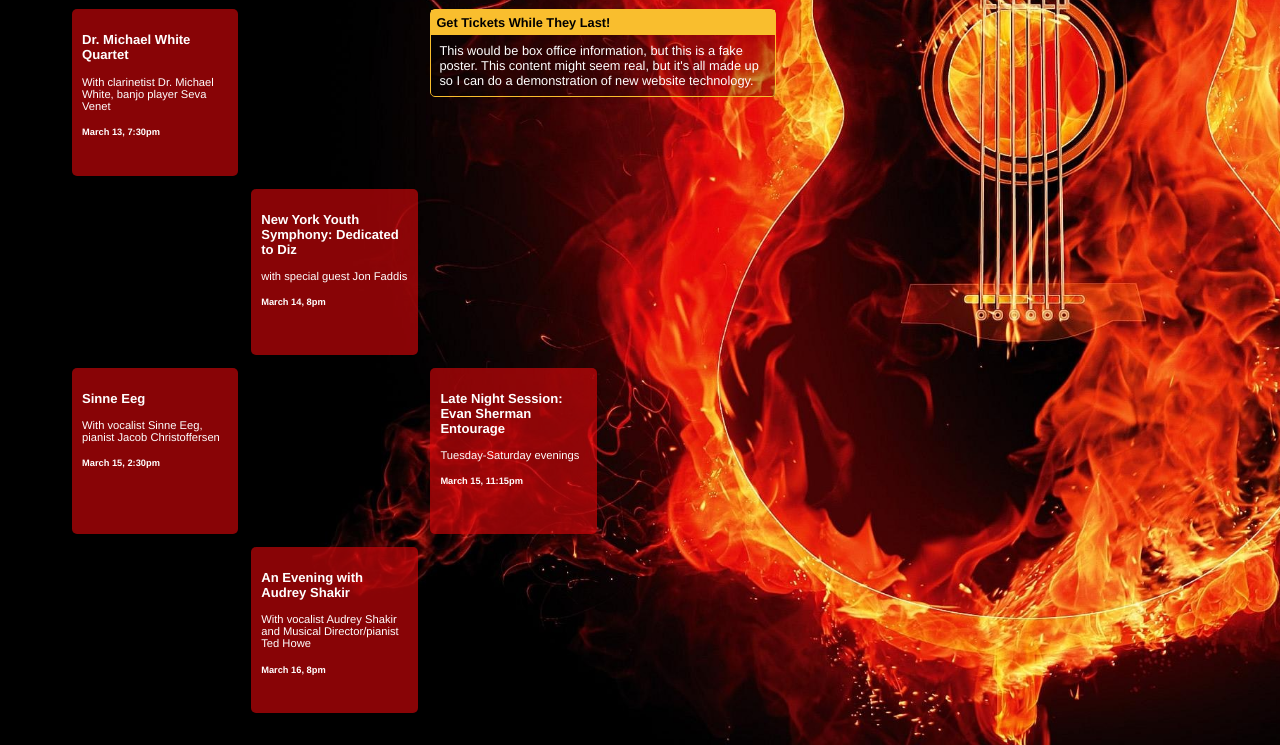
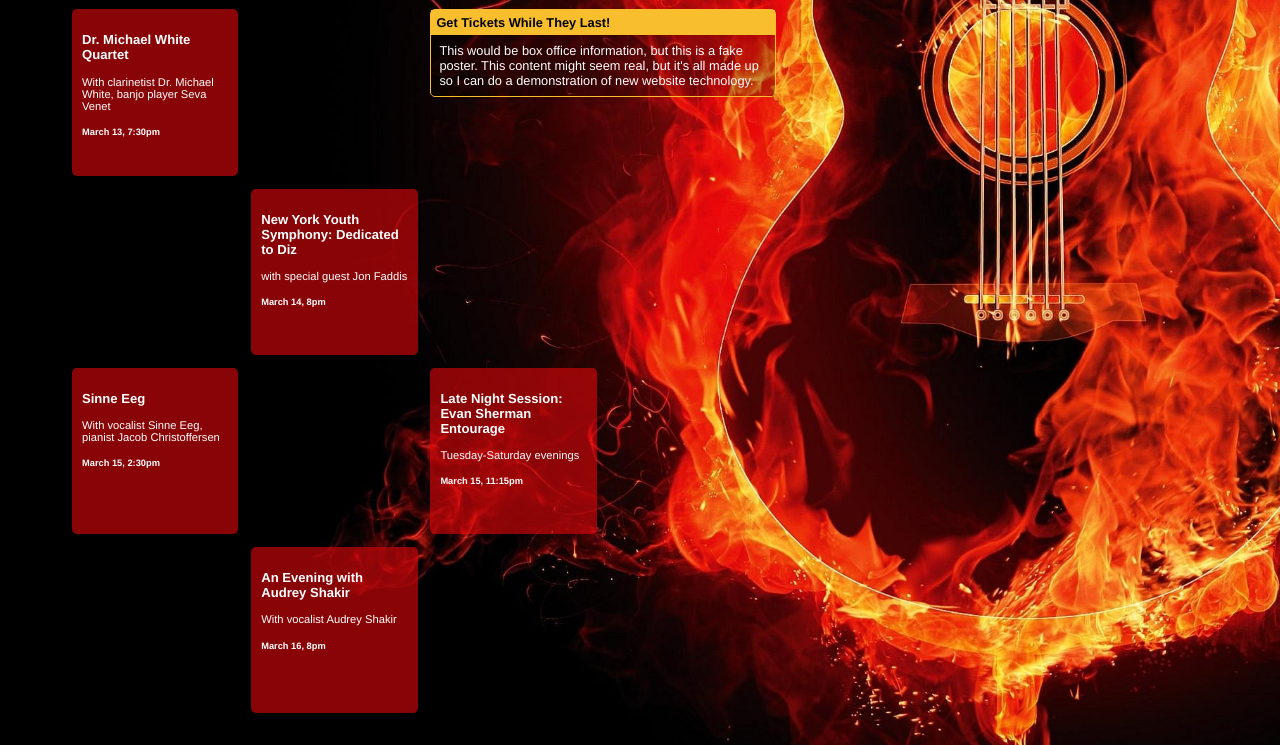
Before and after one commit to dilpreetkukreja/css-grid-music-festival, a plain HTML site: page index.html in a window 1280 px wide. Shown: the part 381-1126 px from the top of the page. Drawn offline with Linux system fonts and the light colour scheme.

Commit message:
responsive iphone

```diff
--- a/index.html
+++ b/index.html
@@ -53,7 +53,7 @@
           </li>
           <li>
             <h3>An Evening with Audrey Shakir</h3>
-            <p>With vocalist Audrey Shakir and Musical Director/pianist Ted Howe</p>
+            <p>With vocalist Audrey Shakir</p>
             <h5>March 16, 8pm</h5>
           </li>
           <!--<li>
```
